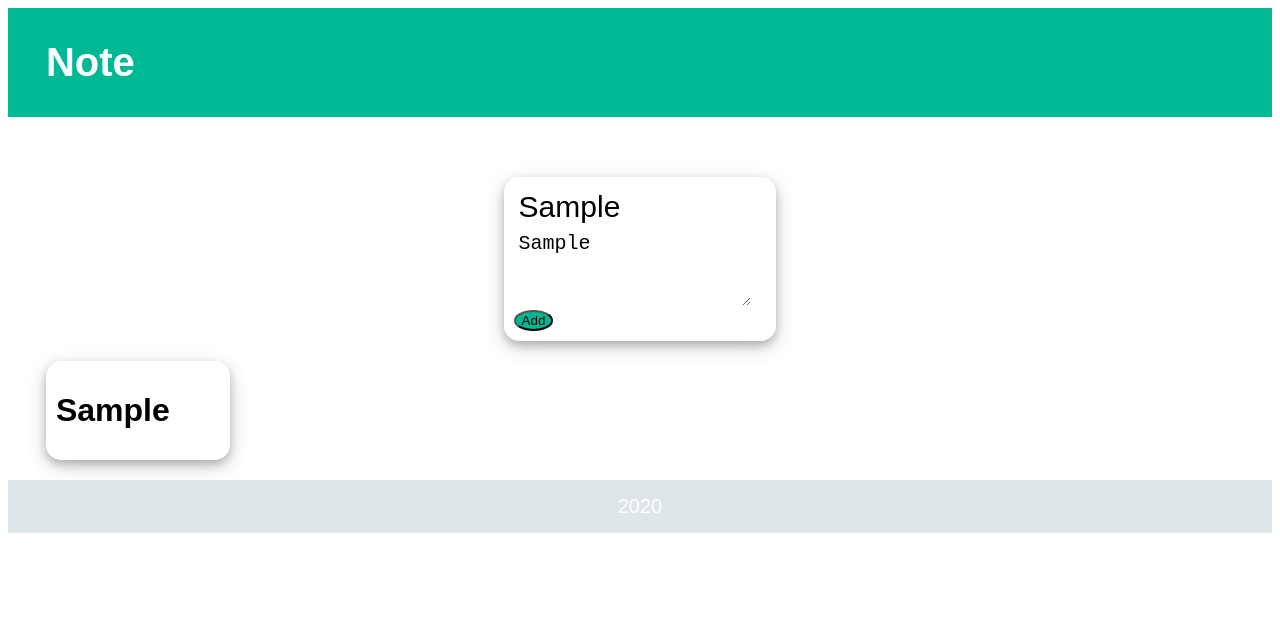
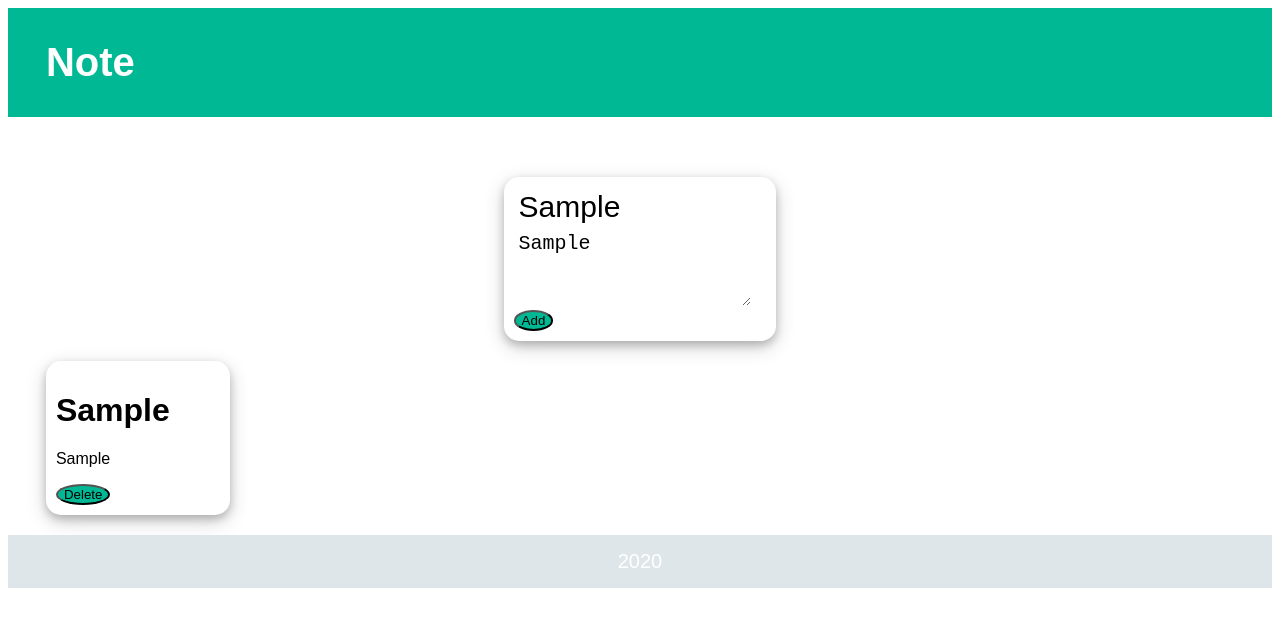
Before and after one commit to rigelselmani/Notes, a React (Create React App) app: page / in a window 1280 px wide. Both pictures are taken after typing "Sample", "Sample" into the empty fields and a click on the button "Add". Shown: the top 626 px of the page. Built offline with nearby package versions, Linux system fonts and the light colour scheme.

Commit message:
creating the delete function

```diff
--- a/src/components/App.jsx
+++ b/src/components/App.jsx
@@ -13,6 +13,11 @@ function App() {
       return [...prevVal,notes]
     })
   }
+
+  function deleteNote(id){
+    console.log(id)
+  }
+
   return (
     <div className="App">
       <Header />
@@ -23,7 +28,8 @@ function App() {
           key={index}
           id={index}
           title={text.title}
-          content={text.content}/>
+          content={text.content}
+          onDelete={deleteNote}/>
       )})}
       <Footer />
     </div>
--- a/src/components/Create.jsx
+++ b/src/components/Create.jsx
@@ -29,7 +29,7 @@ function Create(props){
 
     return <div className="Comment">
               <input onChange={handleChange} type="text" placeholder="Title" name="title"/>
-              <textarea onChange={handleChange} placeholder="Take a note..." rows="3" />
+              <textarea onChange={handleChange} name="content" placeholder="Take a note..." rows="3" />
               <button onClick={handleClick}>Add</button>
            </div>
 }
--- a/src/components/Note.jsx
+++ b/src/components/Note.jsx
@@ -4,6 +4,8 @@ function Note(props){
     return <div className="note">
              <h1>{props.title}</h1>
              <p>{props.content}</p>
+             <button onClick={()=>{
+               props.onDelete(props.id)}}>Delete</button>
            </div>
 }
 
```
